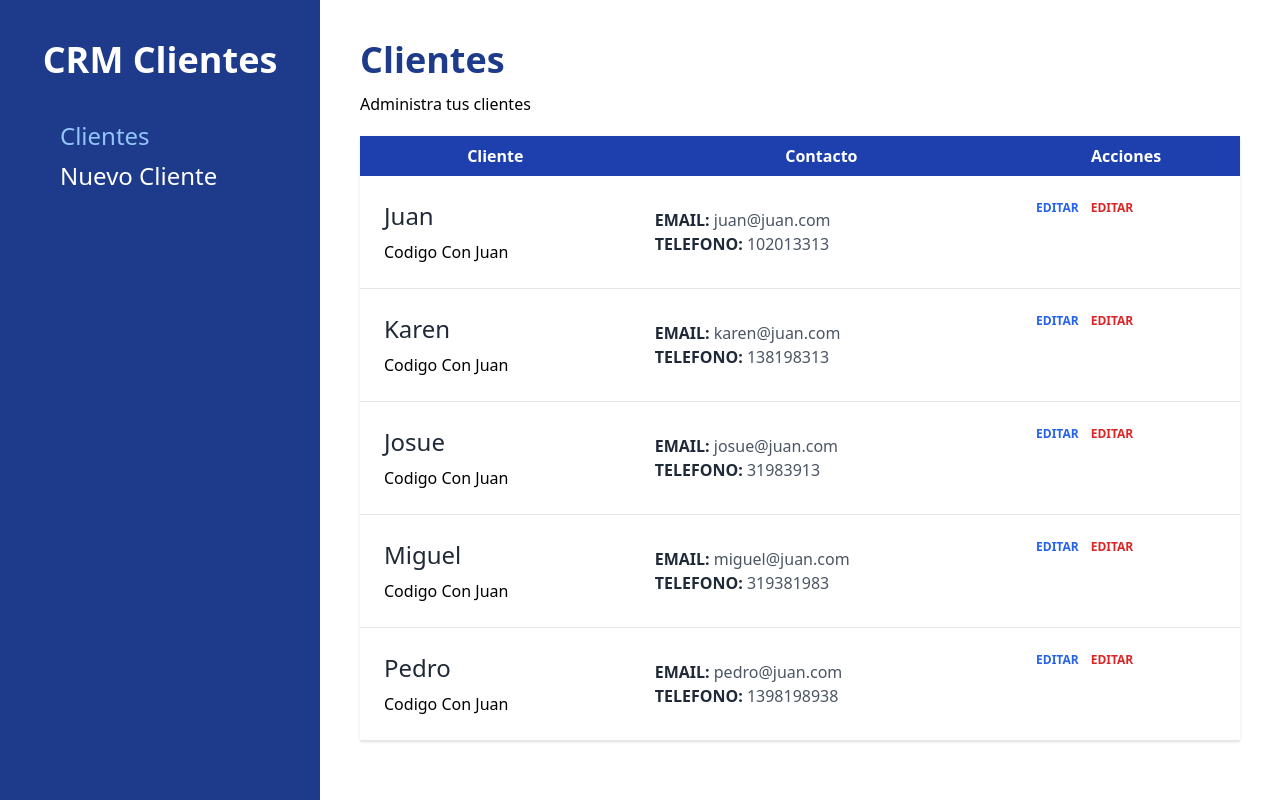
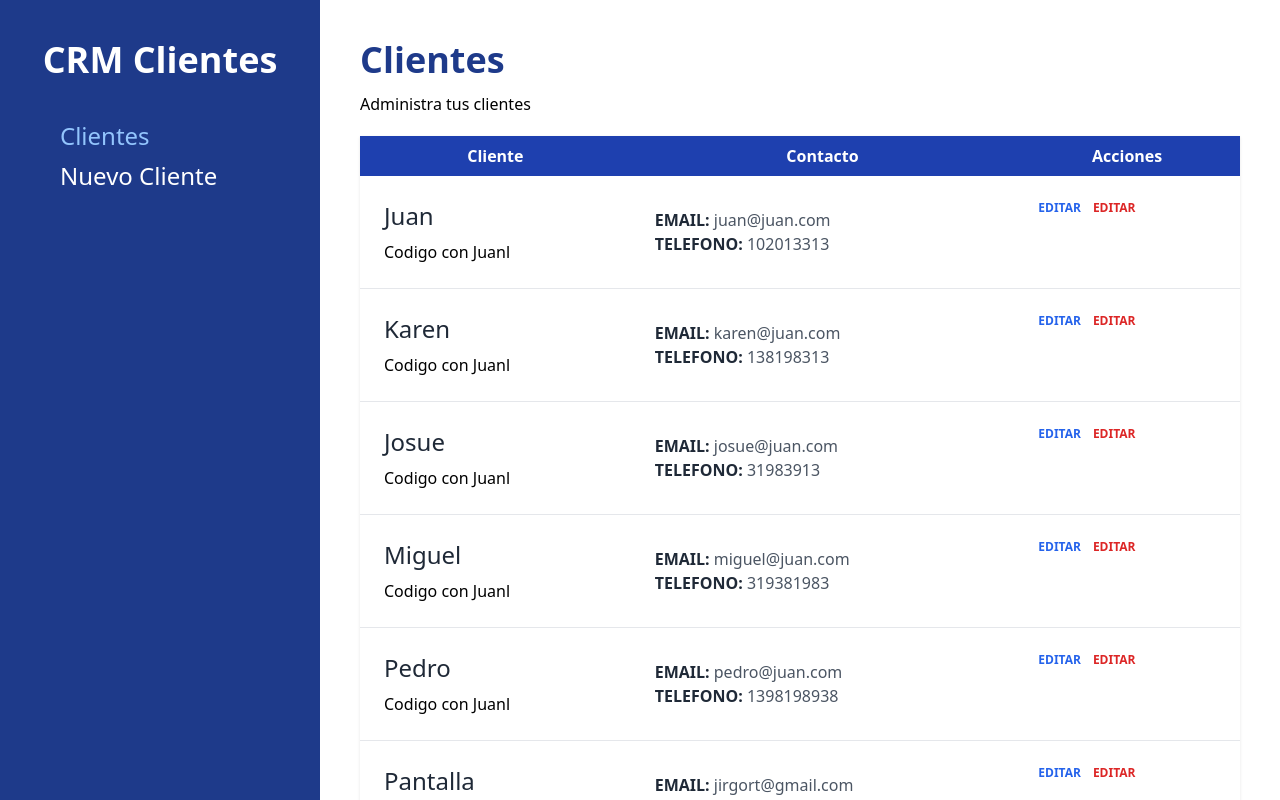
Before and after one commit to Jirgort/CRM-React, a React (Vite) app in the folder crm-react/: page / in a window 1280 px wide. Built offline with nearby package versions, Linux system fonts and the light colour scheme; data requests are answered from the project's data file.

Commit message:
Agregar clientes :white_check_mark:

```diff
--- /dev/null
+++ b/crm-react/db.json
@@ -0,0 +1,47 @@
+{
+  "clientes": [
+    {
+      "id": 1,
+      "nombre": "Juan",
+      "telefono": 102013313,
+      "email": "juan@juan.com",
+      "empresa": "Codigo con Juanl"
+    },
+    {
+      "id": 2,
+      "nombre": "Karen",
+      "telefono": 138198313,
+      "email": "karen@juan.com",
+      "empresa": "Codigo con Juanl"
+    },
+    {
+      "id": 3,
+      "nombre": "Josue",
+      "telefono": 31983913,
+      "email": "josue@juan.com",
+      "empresa": "Codigo con Juanl"
+    },
+    {
+      "id": 4,
+      "nombre": "Miguel",
+      "telefono": 319381983,
+      "email": "miguel@juan.com",
+      "empresa": "Codigo con Juanl"
+    },
+    {
+      "id": 5,
+      "nombre": "Pedro",
+      "telefono": 1398198938,
+      "email": "pedro@juan.com",
+      "empresa": "Codigo con Juanl"
+    },
+    {
+      "nombre": "Pantalla",
+      "empresa": "tecoop",
+      "email": "jirgort@gmail.com",
+      "telefono": "64723339",
+      "notas": "Hola Jirgort",
+      "id": 6
+    }
+  ]
+}
--- /dev/null
+++ b/crm-react/src/components/Error.jsx
@@ -0,0 +1,11 @@
+import React from 'react'
+
+function Error({children}) {
+  return (
+    <div className='text-center my-4 bg-red-600 text-white font-bold p-3 uppercase'>
+      {children}
+    </div>
+  )
+}
+
+export default Error
--- /dev/null
+++ b/crm-react/src/components/ErrorPage.jsx
@@ -0,0 +1,15 @@
+import { useRouteError } from "react-router-dom";
+export default function ErrorPage(){
+    const error=useRouteError()
+    console.log(error)
+    return(
+       <div className="space-y-8">
+        <h1 className="text-center text-6xl font-extrabold mt-20 text-blue-900">
+            CRM-Clientes
+        </h1>
+        <p className="text-center"> Hubo un error</p>
+        <p className="text-center">{error.message}</p>
+
+       </div>
+    )
+}
--- /dev/null
+++ b/crm-react/src/data/clientes.js
@@ -0,0 +1,20 @@
+
+//servicio
+export async function obtenerClientes(){
+    const respuesta= await fetch (import.meta.env.VITE_API_URL)
+    const resultado= await respuesta.json()
+    return resultado;
+}
+
+export async function agregarCliente(datos){
+    try {
+        const respuesta=await fetch(import.meta.env.VITE_API_URL, {
+            method:'post',
+            body: JSON.stringify(datos),
+            headers: {'Content-Type': 'application/json'}
+        })
+        await respuesta.json()
+    } catch (error) {
+        console.log(error)
+    }
+}
--- a/crm-react/src/main.jsx
+++ b/crm-react/src/main.jsx
@@ -3,8 +3,9 @@
 import './index.css'
 import {createBrowserRouter,RouterProvider} from "react-router-dom"
 import Layout from './components/Layout'
-import NuevoCliente from './pages/NuevoCliente'
+import NuevoCliente, {action as nuevoClienteAction} from './pages/NuevoCliente'
 import Index, {loader as clientesLoader} from './pages/Index'
+import ErrorPage from './components/ErrorPage'
 const router=createBrowserRouter([
   {
     path:'/',
@@ -13,11 +14,13 @@
       {
         index:true,
         element: <Index/>,
-        loader:clientesLoader
+        loader:clientesLoader,
+        errorElement:<ErrorPage/>
       },
       {
         path:'/clientes/nuevo',
-        element: <NuevoCliente/>
+        element: <NuevoCliente/>,
+        action:nuevoClienteAction
       }
 
     ]
--- a/crm-react/src/pages/Index.jsx
+++ b/crm-react/src/pages/Index.jsx
@@ -1,45 +1,9 @@
 import{useLoaderData} from "react-router-dom"
 import Cliente from "../components/Cliente";
+import {obtenerClientes} from '../data/clientes'
 export function loader(){
-  const clientes = [
-    {
-        id: 1,
-        nombre: 'Juan',
-        telefono: 102013313,
-        email: "juan@juan.com",
-        empresa: 'Codigo Con Juan'
-    },
-    {
-        id: 2,
-        nombre: 'Karen',
-        telefono: 138198313,
-        email: "karen@juan.com",
-        empresa: 'Codigo Con Juan'
-    },
-    {
-        id: 3,
-        nombre: 'Josue',
-        telefono: 31983913,
-        email: "josue@juan.com",
-        empresa: 'Codigo Con Juan'
-    },
-    {
-        id: 4,
-        nombre: 'Miguel',
-        telefono: 319381983,
-        email: "miguel@juan.com",
-        empresa: 'Codigo Con Juan'
-    },
-    {
-        id: 5,
-        nombre: 'Pedro',
-        telefono: 1398198938,
-        email: "pedro@juan.com",
-        empresa: 'Codigo Con Juan'
-    },
-];
-
-  return clientes;
+  const clientes=obtenerClientes()
+  return clientes
 }
 
 function Index() {
--- a/crm-react/src/pages/NuevoCliente.jsx
+++ b/crm-react/src/pages/NuevoCliente.jsx
@@ -1,7 +1,33 @@
-import { useNavigate } from "react-router-dom";
+import { useNavigate, Form, useActionData, redirect } from "react-router-dom";
 import Formulario from "../components/Formulario";
+import Error from "../components/Error";
+import { agregarCliente } from "../data/clientes";
+
+export async function action({ request }) {
+  const formData = await request.formData();
+  const datos=Object.fromEntries(formData);
+  const email= formData.get('email')
+  //validacion
+  const errores = [];
+  if (Object.values(datos).includes("")) {
+    errores.push("Todos los campos son obligatorios");
+  }
+  let regex = new RegExp("([!#-'*+/-9=?A-Z^-~-]+(\.[!#-'*+/-9=?A-Z^-~-]+)*|\"\(\[\]!#-[^-~ \t]|(\\[\t -~]))+\")@([!#-'*+/-9=?A-Z^-~-]+(\.[!#-'*+/-9=?A-Z^-~-]+)*|\[[\t -Z^-~]*])");
+  if(!regex.test(email)){
+    errores.push("El email no es valido")
+  }
+  //retonar datos si hay errores
+  if (Object.keys(errores).length) {
+    return errores
+  }
+  await agregarCliente(datos)
+  return redirect('/')
+}
+
 function NuevoCliente() {
-  const navigate=useNavigate()
+  const errores = useActionData();
+  const navigate = useNavigate();
+
   return (
     <>
       <h1 className="font-black text-4xl text-blue-900">Nuevo Clientes</h1>
@@ -9,17 +35,23 @@
         Llena todos los campos para registrar un nuevo cliente
       </p>
       <div className="flex justify-end">
-        <button className=" bg-blue-800 text-white px-3 py-1 font-bold uppercase" onClick={()=>navigate(-1)}>
+        <button
+          className=" bg-blue-800 text-white px-3 py-1 font-bold uppercase"
+          onClick={() => navigate(-1)}
+        >
           Volver
         </button>
       </div>
       <div className="bg-white shadow rounded-md md:w-3/4 mx-auto px-5 py-10 mt-20">
-        <form>
-
-
-        <Formulario/>
-        <input type="submit" className="mt-5 w-full bg-blue-800 p-3 uppercase font-bold text-white text-lg" value="Registrar Cliente"/>
-        </form>
+        {errores?.length && errores.map((error, i) => <Error key={i}>{error}</Error>)}
+        <Form method="post" noValidate>
+          <Formulario />
+          <input
+            type="submit"
+            className="mt-5 w-full bg-blue-800 p-3 uppercase font-bold text-white text-lg"
+            value="Registrar Cliente"
+          />
+        </Form>
       </div>
     </>
   );
```
Also changed, not shown: 1 other file (tests, documents, lock files or other folders).
